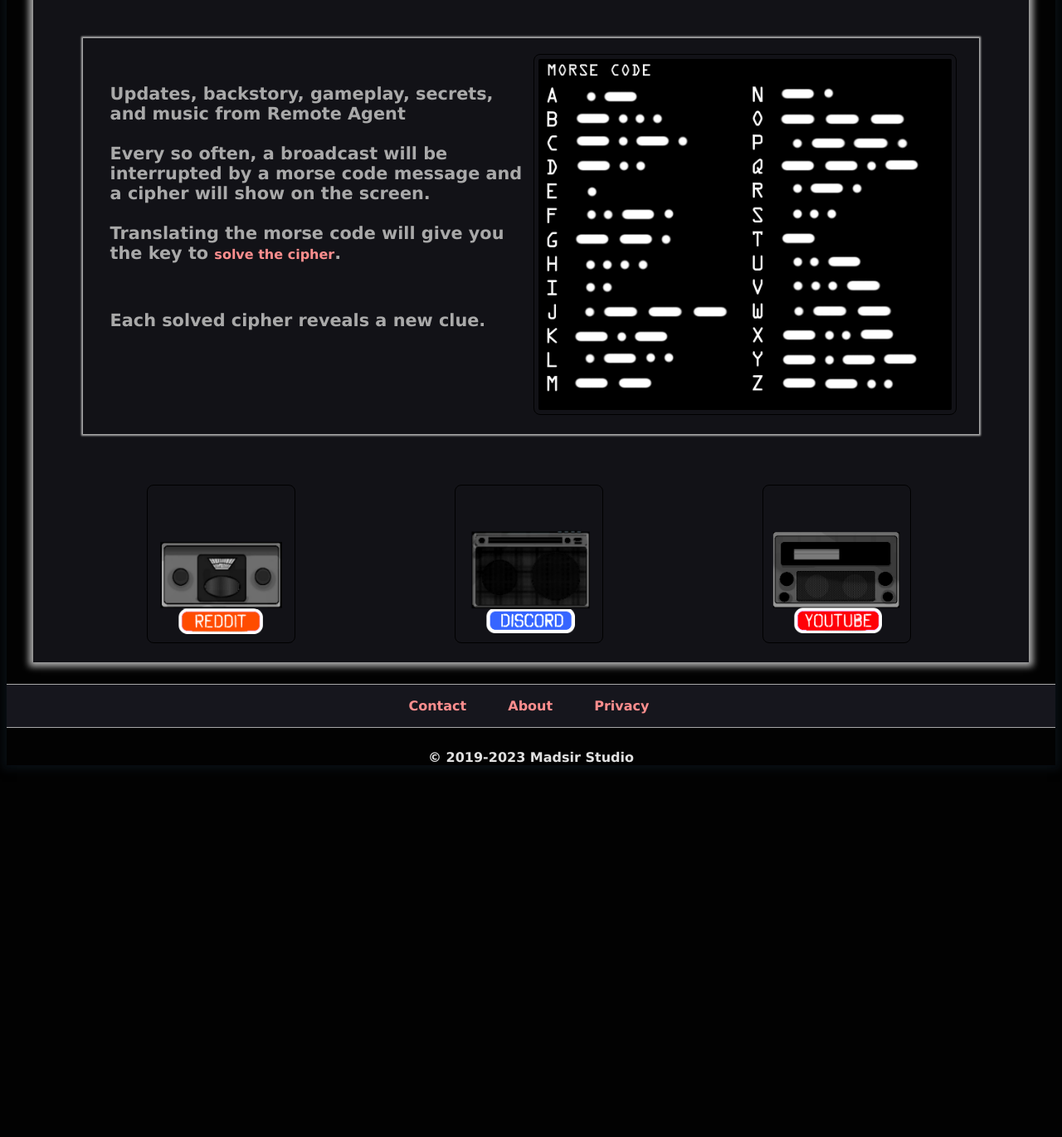
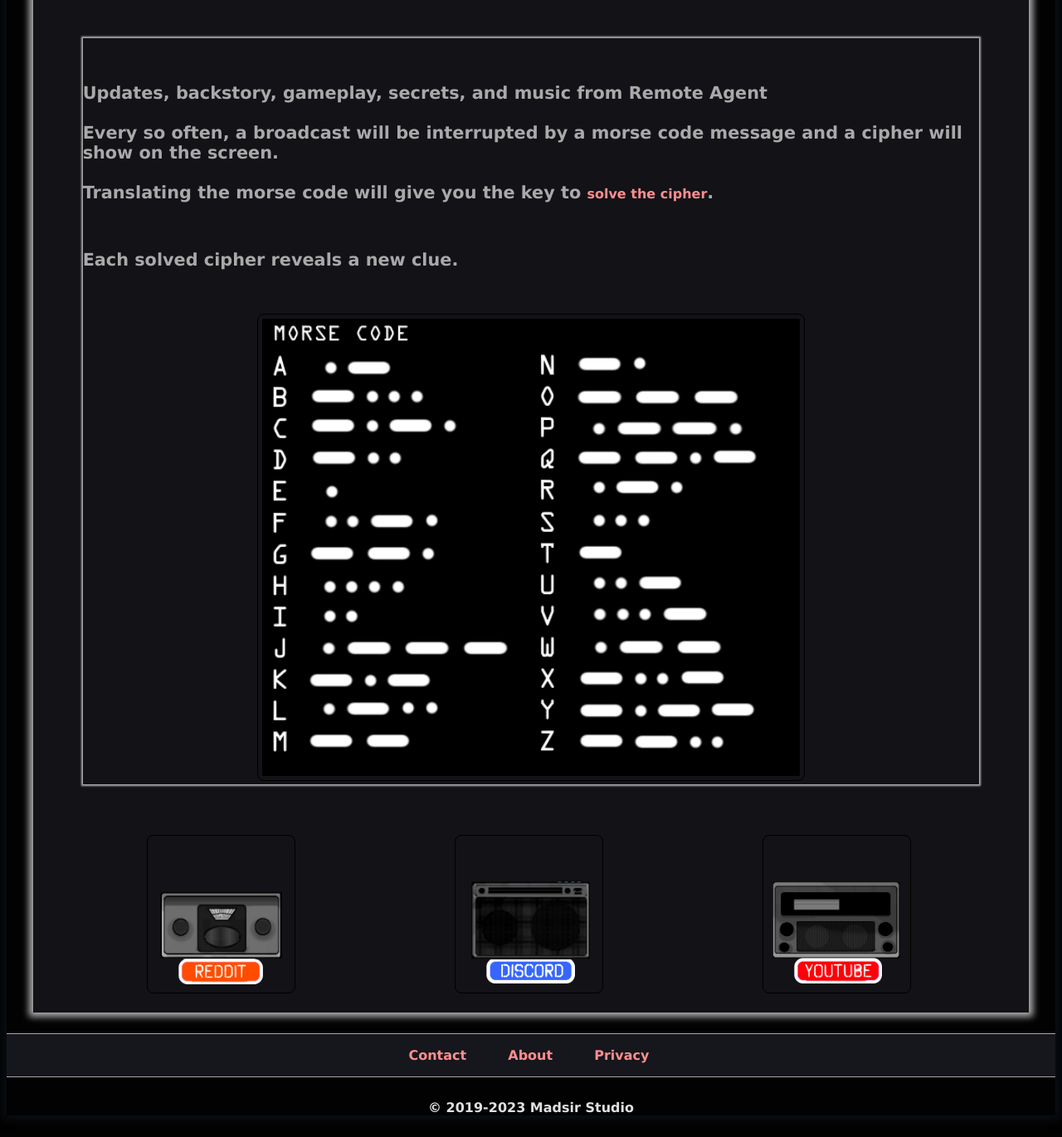
Before and after one commit to Madsir/madsirstudio.github.io, a Jekyll site: the page built from remoteagent/index.html, in a window 1280 px wide. Shown: the part 2762-4132 px from the top of the page at 83% size. Built offline with Jekyll 4.4.1, drawn with Linux system fonts in a browser that asks for light colours; before the commit the page ends 3711 px from its top, so only the background shows below that.

Commit message:
Update index.html

```diff
--- a/remoteagent/index.html
+++ b/remoteagent/index.html
@@ -144,8 +144,8 @@
 	<br>
 	<br>
 	<div class="around">
-		<br>
-	<div class="row">
+		<br>		<br>
+	<!--<div class="row">
 		  		<div class="col">
 					<br>
 					<h2>Updates, backstory, gameplay, secrets, and music from Remote Agent<br><br>
@@ -158,6 +158,12 @@
 		</div>
 	</div>
 		<br>
+	</div>-->
+		<h2>Updates, backstory, gameplay, secrets, and music from Remote Agent<br><br>
+						Every so often, a broadcast will be interrupted by a morse code message and a cipher will show on the screen.<br><br>
+						Translating the morse code will give you the key to <a href="https://www.boxentriq.com/code-breaking/vigenere-cipher">solve the cipher</a>.</p><br><h2>Each solved cipher reveals a new clue.</h2>
+			<br>		<br>
+		 <a href="/Assets/MORSECODE.png"><img src="/Assets/MORSECODE.png" alt="morsecode" width="60%"></a><br>
 	</div>
 	<br>
 	<br>
```
